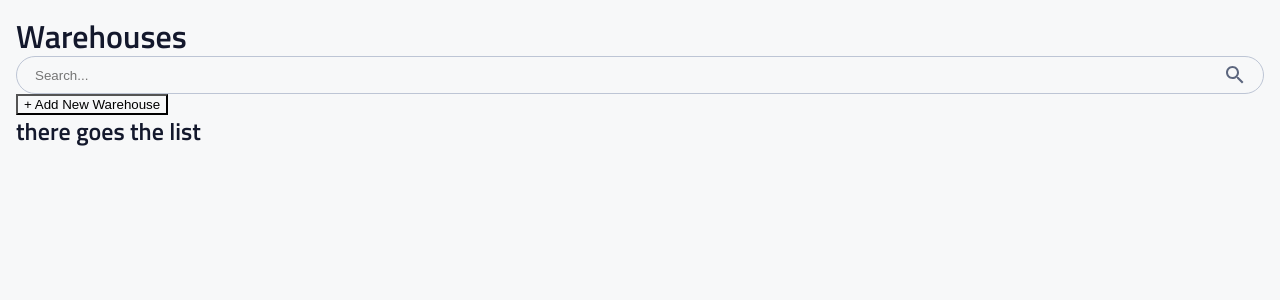
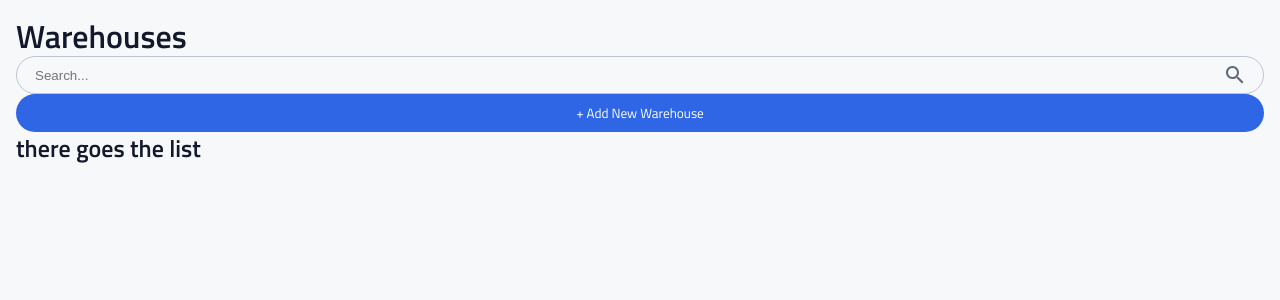
Before and after one commit to SimonMilord/instock_client, a React (Create React App) app: page / in a window 1280 px wide. Shown: the top 300 px of the page. Built offline with nearby package versions, Linux system fonts and the light colour scheme.

Commit message:
added add new warehouse button structure and styling

```diff
--- a/src/pages/WarehousesPage/WarehousesPage.scss
+++ b/src/pages/WarehousesPage/WarehousesPage.scss
@@ -8,7 +8,10 @@
 }
 .warehousePage-subhead {
   // background-color: red;
-}
+
+  .warehousePage-subhead__right {
+    display: flex;
+    flex-direction: column;
 
     .search {
       display: flex;
@@ -28,3 +31,25 @@
         outline: none;
       }
     }
+    .search:focus-within {
+      border-color: $interactive-color;
+    }
+
+    .newWarehouse-btn {
+      background-color: $interactive-color;
+      color: white;
+      border-radius: 20px;
+      border: none;
+      height: 2.25rem;
+      font-family: $font;
+      padding: 0rem 1rem;
+
+      @include tablet {
+        height: 2.375rem;
+      }
+      &:hover {
+        background-color: $CTA-hover-color;
+      }
+    }
+  }
+}
```
Lines whose indentation alone changed are shown as unchanged.
